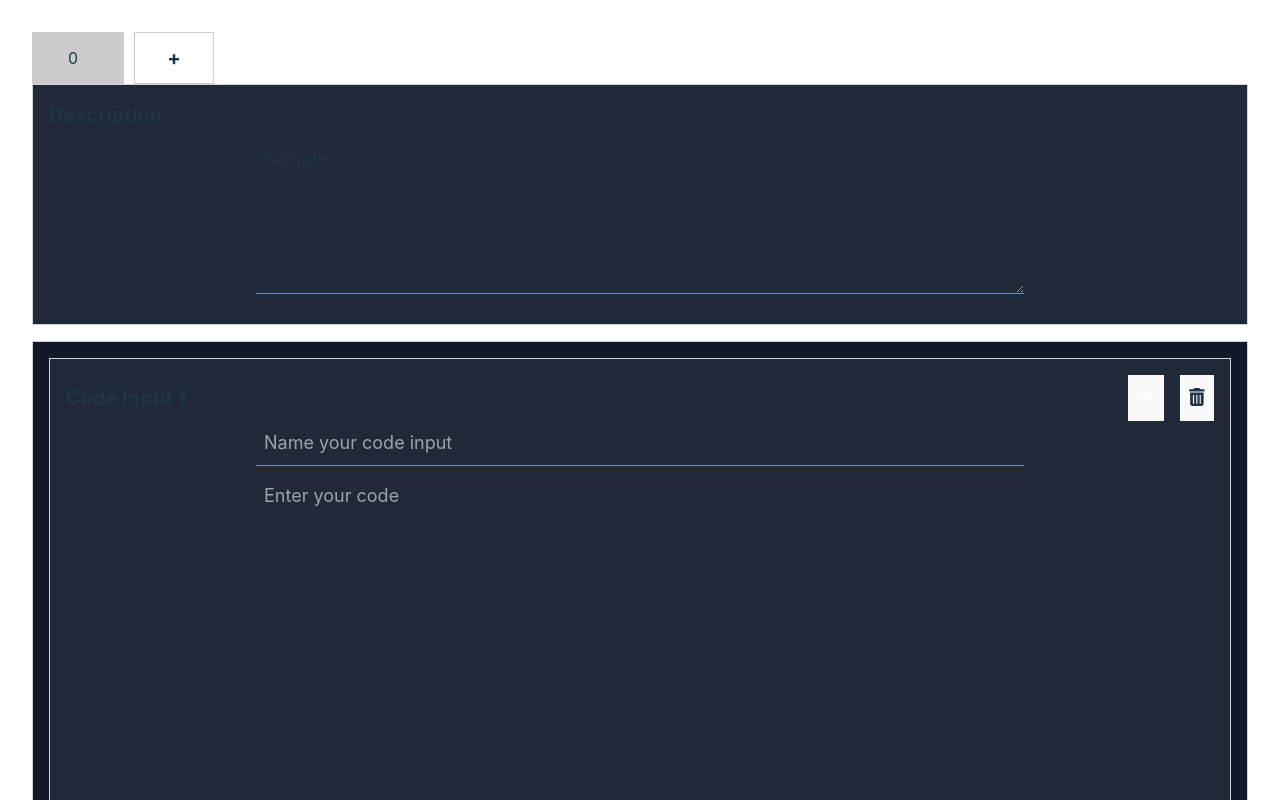
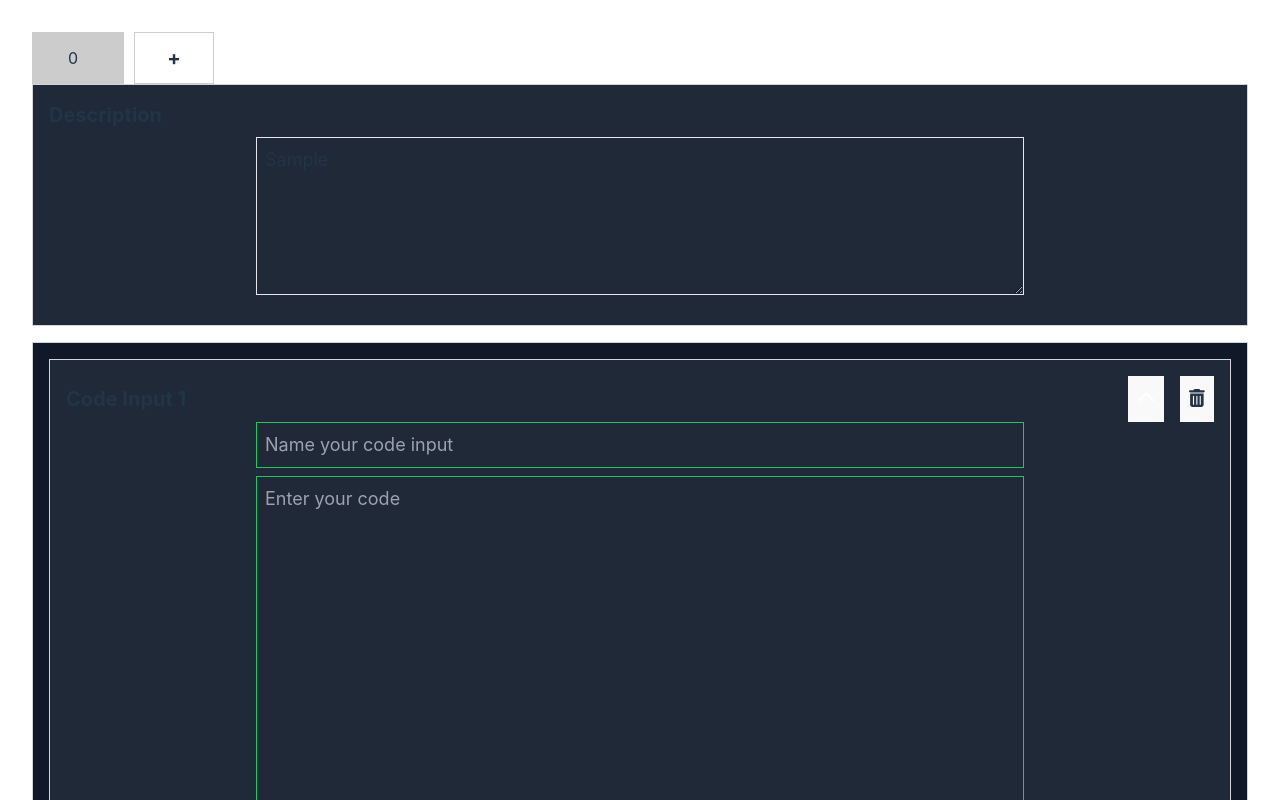
Before and after one commit to petersopko/gptcodepal, a Vue app: page / in a window 1280 px wide. Both pictures are taken after typing "Sample" into the empty fields and a click on the button "Add Code Section". Shown: the top 800 px of the page. Built offline with nearby package versions, Linux system fonts and the light colour scheme; no server answers; what @highlightjs/vue-plugin would draw is missing.

Commit message:
centering + styling + small bug

```diff
--- a/src/components/CodeInput.vue
+++ b/src/components/CodeInput.vue
@@ -15,10 +15,10 @@
         </div>
         <div v-show="!refIsFolded">
             <input v-model="name" type="text"
-                class="w-full max-w-3xl p-2 text-lg border-b border-green-500 rounded-none mb-2 mx-auto bg-gray-800"
+                class="w-full max-w-3xl p-2 text-lg border border-green-500 rounded-none mb-2 mx-auto bg-gray-800"
                 :placeholder="namePlaceholder" />
             <textarea v-model="value" :placeholder="codePlaceholder" :rows="rows"
-                class="w-full max-w-3xl p-2 text-lg border-b border-green-500 rounded-none resize-y mb-2 mx-auto bg-gray-800"
+                class="w-full max-w-3xl p-2 text-lg border border-green-500 rounded-none resize-y mb-2 mx-auto bg-gray-800"
                 :style="{ 'min-height': minHeight + 'px' }"></textarea>
         </div>
     </div>
--- a/src/components/TextInput.vue
+++ b/src/components/TextInput.vue
@@ -4,7 +4,7 @@
             <div>Description</div>
         </div>
         <textarea :value="modelValue" @input="updateValue" :placeholder="placeholder" :rows="rows"
-            class="w-full max-w-3xl p-2 text-lg border-b border-green-500 rounded-none resize-y mb-2 mx-auto bg-gray-800"></textarea>
+            class="w-full max-w-3xl p-2 text-lg border border-white-500 rounded-none resize-y mb-2 mx-auto bg-gray-800"></textarea>
     </div>
 </template>
 
--- a/styles/style.css
+++ b/styles/style.css
@@ -38,10 +38,8 @@ a:hover {
 
 body {
   margin: 0;
-  display: flex;
-  place-items: center;
+  padding: 0;
   min-width: 320px;
-  min-height: 100vh;
 }
 
 h1 {
```
Also changed, not shown: src/composables/useSubmitPrompt.js (+3 -1 lines).
